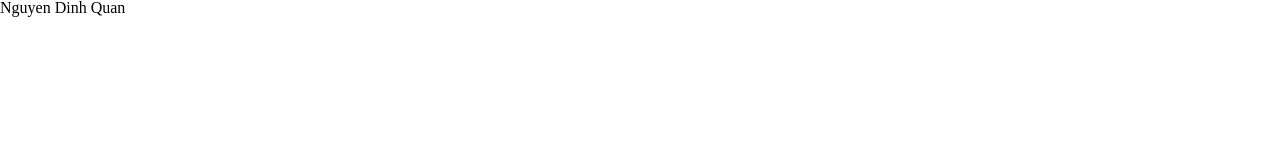
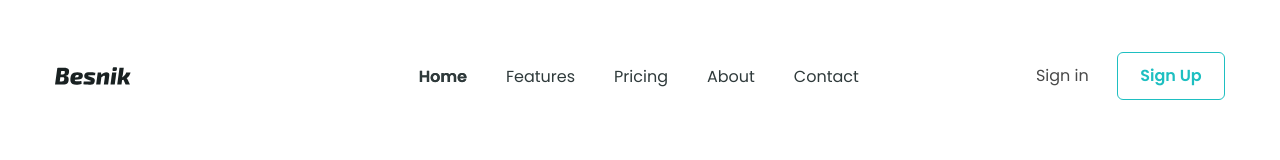
Before and after one commit to Nguyendinhquan2605/project2, a plain HTML site: page index.html in a window 1280 px wide. Shown: the top 160 px of the page. Drawn offline with Linux system fonts and the light colour scheme.

Commit message:
Header project2

```diff
--- a/assets/css/style.css
+++ b/assets/css/style.css
@@ -8,4 +8,84 @@ html {
 
 body {
   font-size: 1.6rem;
+  font-family: "Poppins", serif;
 }
+
+a {
+  text-decoration: none;
+}
+
+.main-content {
+  width: 1170px;
+  max-width: calc(100% - 48px);
+  margin-left: auto;
+  margin-right: auto;
+}
+
+/* ==========Header======== */
+.header .body {
+  display: flex;
+  align-items: center;
+  padding: 52px 0 8px;
+}
+
+.nav {
+  margin-left: auto;
+}
+.nav ul {
+  display: flex;
+}
+
+.nav a {
+  color: #2f3a3b;
+  font-family: Poppins;
+  font-size: 16px;
+  font-weight: 400;
+  line-height: normal;
+  padding: 8px 19.5px;
+  /* margin: 21px; */
+}
+
+.nav li.active a,
+.action .action-link:hover,
+.nav a:hover {
+  color: #2f3a3b;
+  font-size: 16px;
+  font-weight: 600;
+  line-height: normal;
+  text-shadow: 0.1px 0 0 currentColor;
+}
+
+.nav li.active a::after {
+  content: "";
+}
+
+.header .action-btn {
+  display: inline-block;
+  padding: 0 16px;
+  line-height: 46px;
+  min-width: 108px;
+  color: #1ebfc1;
+  text-align: center;
+  font-size: 16px;
+  font-weight: 600;
+  margin-left: 24px;
+  width: 108px;
+  height: 48px;
+  border-radius: 6px;
+  border: 1px solid #1ebfc1;
+}
+
+.header .action-btn:hover {
+  background-color: #1ebfc1;
+  color: white;
+  transition: 0.3s;
+}
+
+.header .action-link {
+  color: #494949;
+  text-align: center;
+  font-size: 16px;
+  font-weight: 400;
+  margin-left: 157.5px;
+}
--- a/index.html
+++ b/index.html
@@ -5,12 +5,51 @@
     <meta name="viewport" content="width=device-width, initial-scale=1.0" />
     <!-- reset css -->
     <link rel="stylesheet" href="./assets/css/reset.css" />
+    <!-- embed font -->
+    <link rel="preconnect" href="https://fonts.googleapis.com" />
+    <link rel="preconnect" href="https://fonts.gstatic.com" crossorigin />
+    <link
+      href="https://fonts.googleapis.com/css2?family=Poppins:ital,wght@0,100;0,200;0,300;0,400;0,500;0,600;0,700;0,800;0,900;1,100;1,200;1,300;1,400;1,500;1,600;1,700;1,800;1,900&family=Sen&display=swap"
+      rel="stylesheet"
+    />
 
     <!-- style css -->
     <link rel="stylesheet" href="./assets/css/style.css" />
     <title>Document</title>
   </head>
-  <body>
-    <h1>Nguyen Dinh Quan</h1>
+  <body style="height: 10000px">
+    <header class="header fixed">
+      <div class="main-content">
+        <div class="body">
+          <!-- logo -->
+          <img src="./assets/img/Union.svg" alt="" class="logo" />
+          <!-- nav -->
+          <nav class="nav">
+            <ul>
+              <li class="active">
+                <a href="#!">Home</a>
+              </li>
+              <li>
+                <a href="#!">Features</a>
+              </li>
+              <li>
+                <a href="#!">Pricing</a>
+              </li>
+              <li>
+                <a href="#!">About</a>
+              </li>
+              <li>
+                <a href="#!">Contact</a>
+              </li>
+            </ul>
+          </nav>
+          <!-- btn-action -->
+          <div class="action">
+            <a href="#!" class="action-link">Sign in</a>
+            <a href="#!" class="action-btn">Sign Up</a>
+          </div>
+        </div>
+      </div>
+    </header>
   </body>
 </html>
```
Also changed, not shown: assets/img/Union.svg (added).
